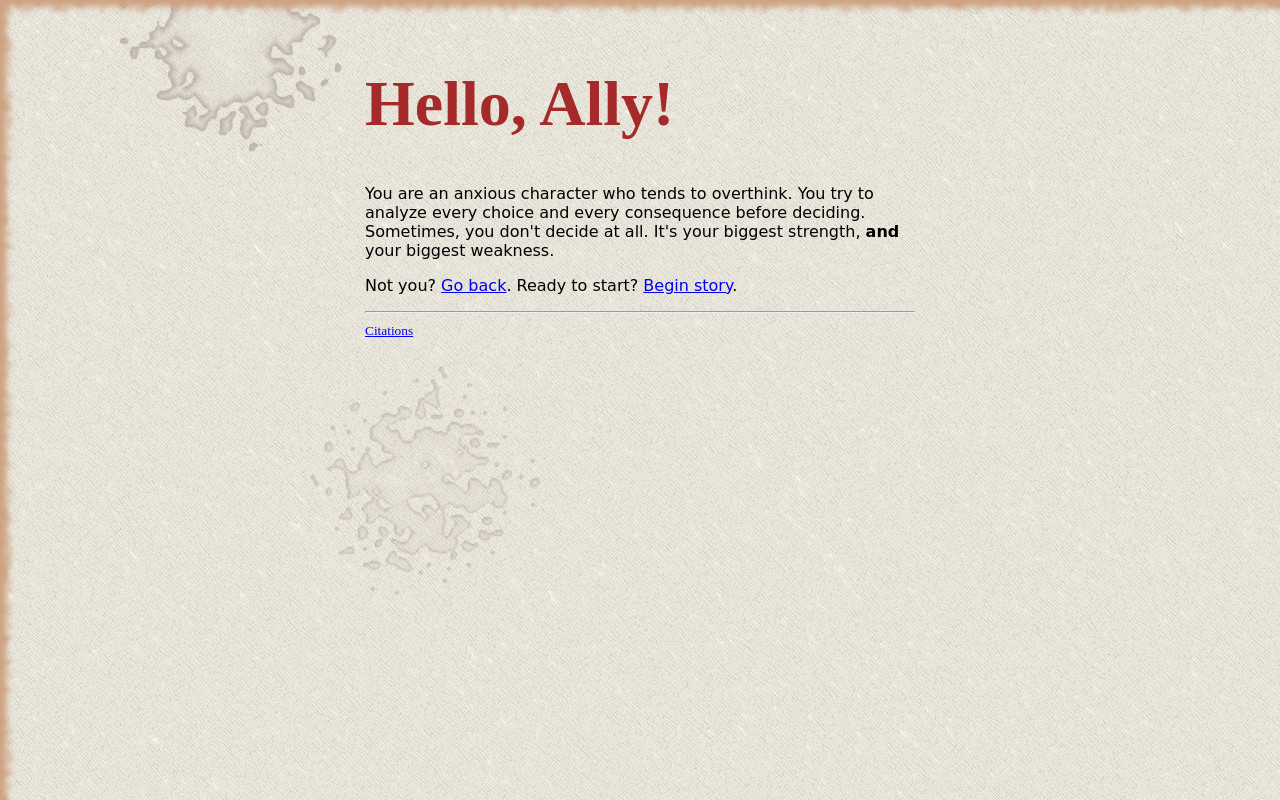
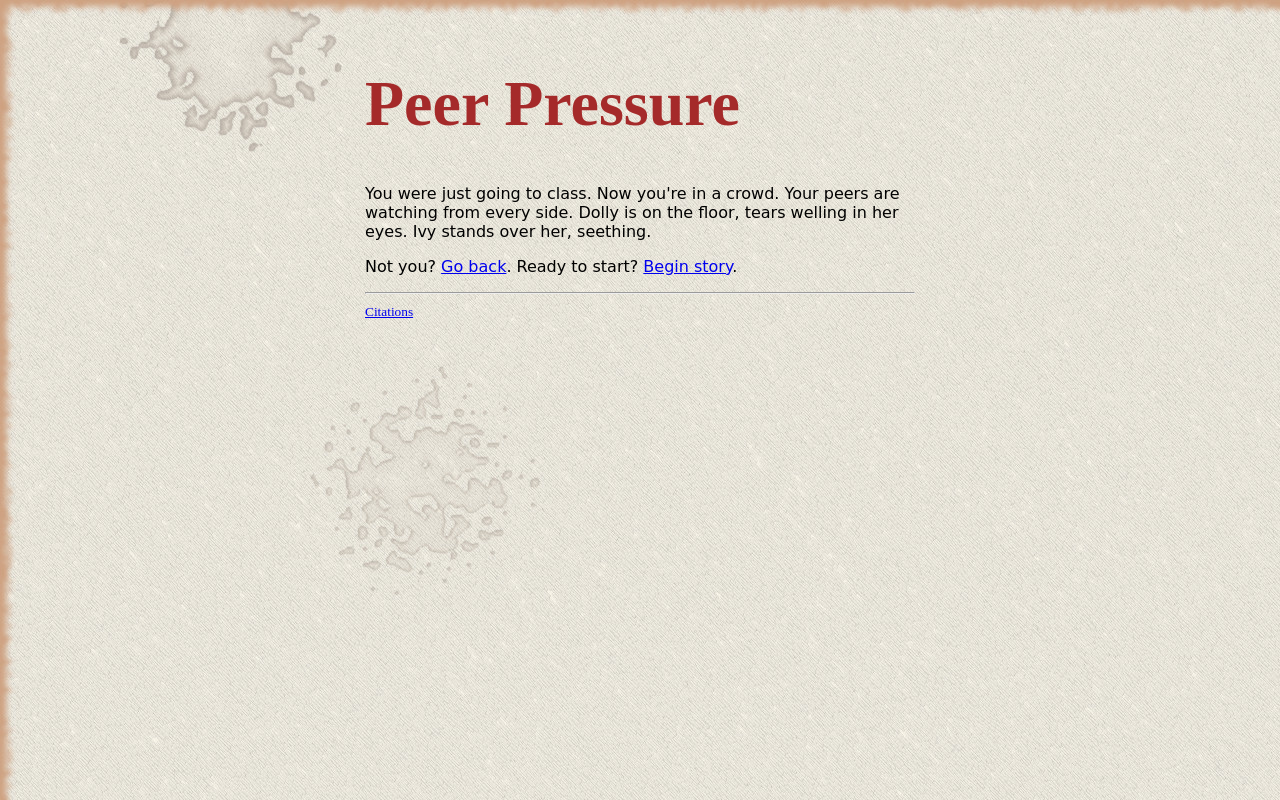
Before and after one commit to IACS-26-27/web-design-1-cyoa-group-11, a website: page allyscene1.html in a window 1280 px wide. Drawn offline with Linux system fonts and the light colour scheme.

Commit message:
worked on allyscene1

```diff
--- a/allyscene1.html
+++ b/allyscene1.html
@@ -12,11 +12,12 @@
     <base href="./" />
   </head>
   <body>
-    <h1>Hello, Ally!</h1>
-    <p>You are an anxious character who tends to overthink.
-      You try to analyze every choice and every consequence before deciding.
-      Sometimes, you don't decide at all.
-      It's your biggest strength, <b>and</b> your biggest weakness.
+    <h1>Peer Pressure</h1>
+    <p>You were just going to class.
+      Now you're in a crowd.
+      Your peers are watching from every side.
+      Dolly is on the floor, tears welling in her eyes.
+      Ivy stands over her, seething.
     </p>
   <p> Not you? <a href="index.html">Go back</a>.
   Ready to start? <a href="allyscene1.html">Begin story</a>. </p>
```
Also changed, not shown: axelscene1.html (+1 -1 lines), dolly.html (+1 -1 lines), dollyscene1.html (+1 -1 lines), ivy.html (+1 -1 lines), ivyscene1.html (+1 -1 lines).
